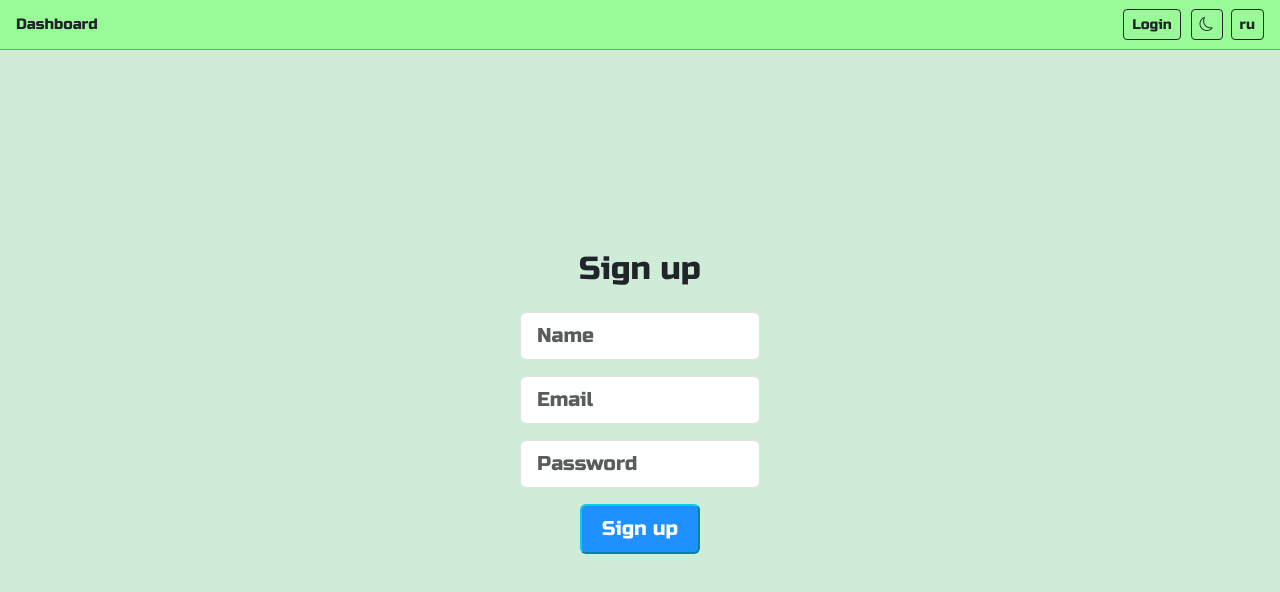
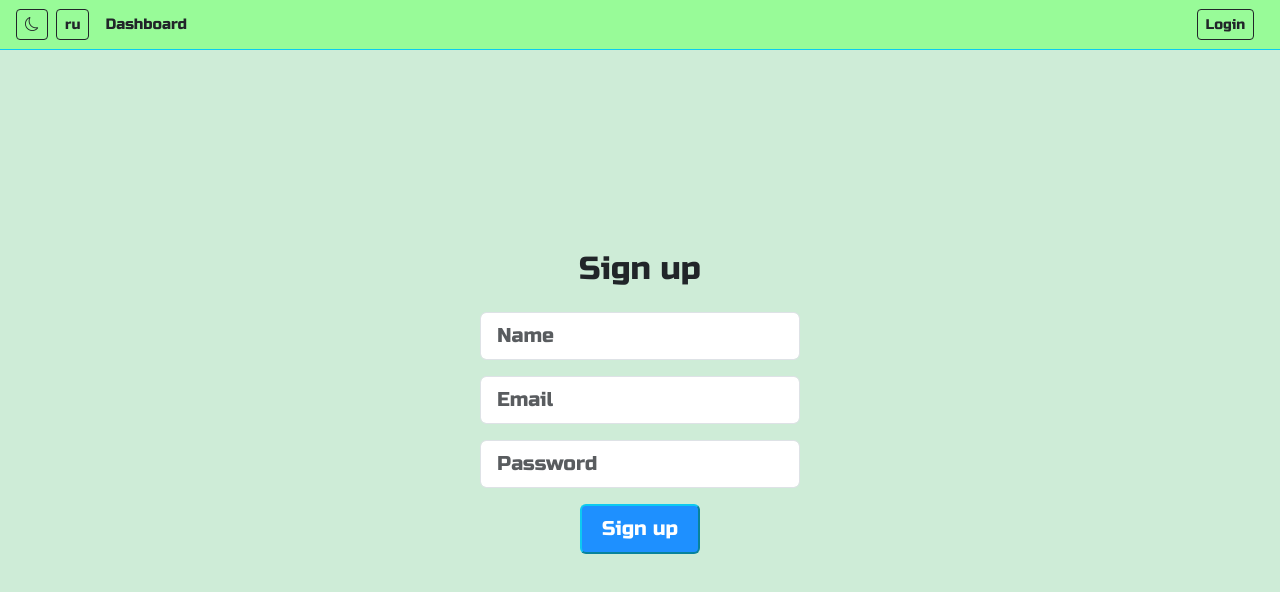
Before and after one commit to Rekhni/customizable_forms_app, a React (Vite) app: page /register in a window 1280 px wide. Shown: the top 592 px of the page. Built offline with nearby package versions, Linux system fonts and the light colour scheme; no server answers; a web font is replaced by a local one.

Commit message:
make it more adaptive

```diff
--- a/src/components/Navbar.jsx
+++ b/src/components/Navbar.jsx
@@ -31,13 +31,26 @@ export default function Navbar({ isDark, onToggleTheme, lang, onToggleLanguage }
 
     return (
         <nav className={`navbar navbar-expand-md sticky-top border-bottom px-3 ${isDark ? 'dark-mode border-success' : 'light-mode border-info'}`}>
-        <Link className={`navbar-brand ${isDark ? 'text-white' : 'text-dark'}`} to="/" style={{ fontSize: '15px' }}>
+        <div className="d-flex gap-2">
+                <button
+                    type="button"
+                    data-bs-toggle="collapse"
+                    data-bs-target="#navbarContent"
+                    className={`navbar-toggler ${isDark ? 'border-white' : 'border-dark'}`}
+                >
+                    <span className="navbar-toggler-icon"></span>
+                </button>
+                <button onClick={onToggleTheme} className={`btn ${isDark ? 'btn-outline-dark text-white border-white' : 'btn-outline-light text-dark border-dark'} btn-sm ms-auto`}>
+                {isDark ? <i class="bi bi-brightness-high"></i> : <i class="bi bi-moon"></i>}
+                </button>
+                <button onClick={onToggleLanguage} className={`btn ${isDark ? 'btn-outline-dark text-white border-white' : 'btn-outline-light text-dark border-dark'} btn-sm ms-auto`} style={{ marginLeft: '10px' }}>
+                    {lang === 'en' ? <span>ru</span> : <span>en</span>}
+                </button>
+        </div>
+
+        <Link className={`navbar-brand ms-3 ${isDark ? 'text-white' : 'text-dark'}`} to="/" style={{ fontSize: '15px' }}>
             {lang === 'en' ? 'Dashboard' : 'Шаблоны'}
         </Link>
-
-        <button className="navbar-toggler" type="button" data-bs-toggle="collapse" data-bs-target="#navbarContent">
-            <span className={`navbar-toggler-icon ${isDark ? 'text-white' : 'text-dark'}`}></span>
-        </button>
 
         <div className="collapse navbar-collapse" id="navbarContent" style={{ marginRight: '10px' }}>
             <ul className="navbar-nav me-auto mb-2 mb-md-0">
@@ -48,6 +61,7 @@ export default function Navbar({ isDark, onToggleTheme, lang, onToggleLanguage }
                     </Link>
                 </li>
             )}
+
             {(isAdmin || user?.id) && (
                 <>
                 <li className="nav-item">
@@ -60,7 +74,7 @@ export default function Navbar({ isDark, onToggleTheme, lang, onToggleLanguage }
                         <input
                         type="text"
                         placeholder={`${lang === 'en' ? 'Search by tag...' : 'Искать по тэгу...'}`}
-                        className="form-control form-control-sm mt-2 mt-md-0"
+                        className="form-control form-control-sm mt-md-0 mt-md-0"
                         style={{ maxWidth: "200px" }}
                         value={search}
                         onChange={handleSearchChange}
@@ -87,14 +101,6 @@ export default function Navbar({ isDark, onToggleTheme, lang, onToggleLanguage }
             </Link>
             )}
         </div>
-            <div className="d-flex gap-2">
-            <button onClick={onToggleTheme} className={`btn ${isDark ? 'btn-outline-dark text-white border-white' : 'btn-outline-light text-dark border-dark'} btn-sm ms-auto`}>
-            {isDark ? <i class="bi bi-brightness-high"></i> : <i class="bi bi-moon"></i>}
-            </button>
-            <button onClick={onToggleLanguage} className={`btn ${isDark ? 'btn-outline-dark text-white border-white' : 'btn-outline-light text-dark border-dark'} btn-sm ms-auto`} style={{ marginLeft: '10px' }}>
-                {lang === 'en' ? <span>ru</span> : <span>en</span>}
-            </button>
-            </div>
         </nav>
 
     );
--- a/src/pages/CreateTemplateWithQuestions.jsx
+++ b/src/pages/CreateTemplateWithQuestions.jsx
@@ -108,7 +108,7 @@ export default function CreateTemplateWithQuestions({ isDark, lang }) {
 
     return (
         <div style={{ padding: '2rem' }}>
-            <div className={`d-flex flex-column gap-3 mx-auto rounded shadow w-lg-50 ${isDark ? 'text-white dark-mode' : 'text-dark light-mode'} border-info`} style={{ marginBottom: '2rem', padding: '20px', maxWidth: '60%'}}>
+            <div className={`d-flex flex-column gap-3 mx-auto rounded shadow ${isDark ? 'text-white dark-mode' : 'text-dark light-mode'} border-info`} style={{ marginBottom: '2rem', padding: '20px', maxWidth: '700px'}}>
                 <h2>{lang === 'en' ? 'Create Template' : 'Создать шаблон'}</h2>
                 <input
                     name="title"
@@ -145,7 +145,7 @@ export default function CreateTemplateWithQuestions({ isDark, lang }) {
             </div>
 
             <hr />
-            <div className={`d-flex flex-column gap-3 mx-auto rounded shadow w-lg-50 ${isDark ? 'text-white dark-mode' : 'text-dark light-mode'} `} style={{ padding: '20px', maxWidth: '60%' }}>
+            <div className={`d-flex flex-column gap-3 mx-auto rounded shadow ${isDark ? 'text-white dark-mode' : 'text-dark light-mode'} `} style={{ padding: '20px', maxWidth: '700px' }}>
                 <h3>{lang === 'en' ? 'New Question' : 'Новый Вопрос'}</h3>
                 <select name="type" value={currentQuestion.type} onChange={handleQuestionChange}>
                     <option value="single-line">{lang === 'en' ? 'Single-Line' : 'Однострочный'}</option>
--- a/src/pages/EditTemplate.jsx
+++ b/src/pages/EditTemplate.jsx
@@ -170,7 +170,7 @@ export default function EditTemplate({ isDark, lang }) {
                     <span class="sr-only"></span>
                 </div>
             )}
-            {!loading && (<form onSubmit={handleSubmit} className={`mt-3 w-75 w-lg-50 mx-auto rounded shadow ${isDark ? 'dark-mode' : 'light-mode'} border-info`} style={{ padding: '20px' }}>
+            {!loading && (<form onSubmit={handleSubmit} className={`mt-3 w-lg-50 mx-auto rounded shadow ${isDark ? 'dark-mode' : 'light-mode'} border-info`} style={{ padding: '20px', maxWidth: '700px' }}>
                 <h2>{lang === 'en' ? 'Edit Template' : 'Редактировать шаблон'}</h2>
                 <div className="mb-3">
                     <label className="form-label">{lang === 'en' ? 'Title' : 'Название'}</label>
--- a/src/pages/FillOutForms.jsx
+++ b/src/pages/FillOutForms.jsx
@@ -47,7 +47,7 @@ export default function FillOutForms({ isDark, lang }) {
     if (loading) return <div class="spinner-border text-dark d-flex m-auto" role="status"><span class="sr-only"></span></div>
 
     return (
-        <div className={`container pt-4 ${isDark ? 'text-white' : 'text-dark'} pb-4`} style={{ maxWidth: '50%' }}>
+        <div className={`container pt-4 ${isDark ? 'text-white' : 'text-dark'} pb-4`} style={{ maxWidth: '700px', minWidth: '300px' }}>
             <h2>{lang === 'en' ? 'Submitted Forms' : 'Заполненные формы'}</h2>
             {selectedForms.length > 0 && (
               <button className="btn btn-danger mb-2" onClick={handleDeleteSelected} disabled={selectedForms.length === 0}>
@@ -84,7 +84,7 @@ export default function FillOutForms({ isDark, lang }) {
                                 className={`flex-grow-1 text-decoration-none ${isDark ? 'text-white' : 'text-dark'}`}
                                 >
                                 <div className="d-flex justify-content-between ms-3">
-                                    <p>{i + 1} - {form.template?.title}</p>
+                                    <p className="m-0">{i + 1} - {form.template?.title}</p>
                                     <div className={`d-flex gap-3 text-end ${isDark ? 'text-white' : 'text-dark'}`}>
                                     <div>{form.user?.name || form.user?.email}</div>
                                     <div>{new Date(form.createdAt).toLocaleDateString()}</div>
--- a/src/pages/Login.jsx
+++ b/src/pages/Login.jsx
@@ -37,8 +37,8 @@ export default function Login({ isDark, lang }) {
         <form onSubmit={handleSubmit} className="d-flex flex-column justify-content-center align-items-center gap-3" style={{ width: '100%', height: '100vh'}}>
             {error && <p className="p-4 bg-danger text-white rounded">{error}</p>}
             <h2 className={`${isDark ? 'text-white' : 'text-dark'}`}>{lang==='en' ? 'Sign in' : 'Войти'}</h2>
-            <input className="w-25 rounded form-control form-control-lg" name="email" type="email" placeholder={`${lang==='en' ? 'Email' : 'Почта'}`} onChange={(e) => setEmail(e.target.value)} required style={{ height: '30px' }}/>
-            <input className="w-25 rounded form-control form-control-lg" name="password" type="password" placeholder={`${lang==='en' ? 'Password' : 'Пароль'}`} onChange={(e) => setPassword(e.target.value)} required/>
+            <input className="w-25 rounded form-control form-control-lg" name="email" type="email" placeholder={`${lang==='en' ? 'Email' : 'Почта'}`} onChange={(e) => setEmail(e.target.value)} required style={{ minWidth: '300px' }}/>
+            <input className="w-25 rounded form-control form-control-lg" name="password" type="password" placeholder={`${lang==='en' ? 'Password' : 'Пароль'}`} onChange={(e) => setPassword(e.target.value)} required style={{  minWidth: '300px' }}/>
             {loading ? (
                 <div class="spinner-border text-dark" role="status">
                     <span class="sr-only"></span>
--- a/src/pages/Register.jsx
+++ b/src/pages/Register.jsx
@@ -34,12 +34,12 @@ export default function Register({ isDark, lang }) {
 
     return (
         <div>
-            <form onSubmit={handleSubmit} className="d-flex flex-column justify-content-center align-items-center w-75 mx-auto gap-3" style={{ paddingTop: '200px' }}>
+            <form onSubmit={handleSubmit} className="d-flex flex-column justify-content-center align-items-center mx-auto gap-3" style={{ paddingTop: '200px' }}>
                 {error && <p className="p-4 bg-danger text-white rounded">{error}</p>}
                 <h2  className={`${isDark ? 'text-white' : 'text-dark'}`}>{lang==='en' ? 'Sign up': 'Регистрация'}</h2>
-                <input className="w-25 rounded form-control form-control-lg" name="name" type="text" placeholder={`${lang==='en' ? 'Name' : 'Имя'}`}  value={form.name} onChange={handleChange} required/>
-                <input className="w-25 rounded form-control form-control-lg" name="email" type="email" placeholder={`${lang==='en' ? 'Email' : 'Почта'}`}  value={form.email} onChange={handleChange} required/>
-                <input className="w-25 rounded form-control form-control-lg" name="password" type="password" placeholder={`${lang==='en' ? 'Password' : 'Пароль'}`}  value={form.password} onChange={handleChange} required/>
+                <input className="w-25 rounded form-control form-control-lg" name="name" type="text" placeholder={`${lang==='en' ? 'Name' : 'Имя'}`}  value={form.name} onChange={handleChange} required style={{ minWidth: '300px' }}/>
+                <input className="w-25 rounded form-control form-control-lg" name="email" type="email" placeholder={`${lang==='en' ? 'Email' : 'Почта'}`}  value={form.email} onChange={handleChange} required style={{ minWidth: '300px' }}/>
+                <input className="w-25 rounded form-control form-control-lg" name="password" type="password" placeholder={`${lang==='en' ? 'Password' : 'Пароль'}`}  value={form.password} onChange={handleChange} required style={{ minWidth: '300px' }}/>
                 {loading ? (
                     <div class="spinner-border text-dark" role="status">
                         <span class="sr-only"></span>
--- a/src/pages/ViewTemplate.jsx
+++ b/src/pages/ViewTemplate.jsx
@@ -137,13 +137,13 @@ export default function ViewTemplate({ isDark, lang }) {
 
 
     return (
-        <div className={`${isDark ? 'text-white' : 'text-dark'}`} style={{ padding: '2rem' }}>
+        <div className={`${isDark ? 'text-white' : 'text-dark'}`} style={{ padding: '30px 20px' }}>
             {loading && (
                 <div class="spinner-border text-dark d-flex mx-auto mt-3" role="status">
                     <span class="sr-only"></span>
                 </div>
             )}
-            {!loading && (<div className={`mx-auto rounded shadow ${isDark ? 'dark-mode' : 'light-mode'} border-info`} style={{ height: '100%', maxWidth: '70%', marginTop: '20px', padding: '30px' }}>
+            {!loading && (<div className={`mx-auto rounded shadow ${isDark ? 'dark-mode' : 'light-mode'} border-info`} style={{ height: '100%', maxWidth: '700px', marginTop: '20px', padding: '30px' }}>
                 <img src={template.imageUrl} alt="template img" className="rounded" style={{ objectFit: 'cover', width: '100%', height: '200px' }}/>
                 {(template && (user?.id === template.userId || isAdmin)) && (
                     <Link to={`/template/${template.id}/edit`}>
```
